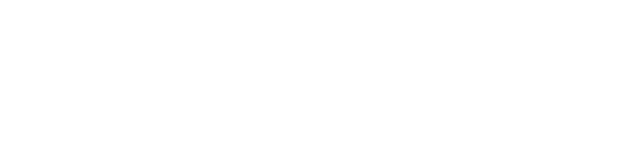
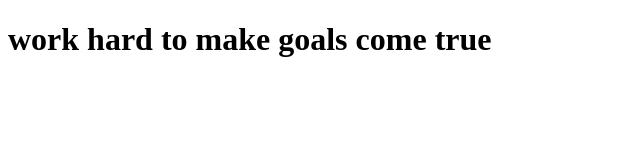
Before and after one commit to Wisedona2020/wisedona-support-dc, a plain HTML site: page index.html in a window 1280 px wide. Shown: the whole page, without its empty margins (0-640 px from the left). Drawn offline with Linux system fonts and the light colour scheme.

Commit message:
1 file modified

```diff
--- a/index.html
+++ b/index.html
@@ -6,6 +6,6 @@
     </title>
   </head>
   <body>
-
+<h1> work hard to make goals come true </h1>
   </body>
 </html>
```
